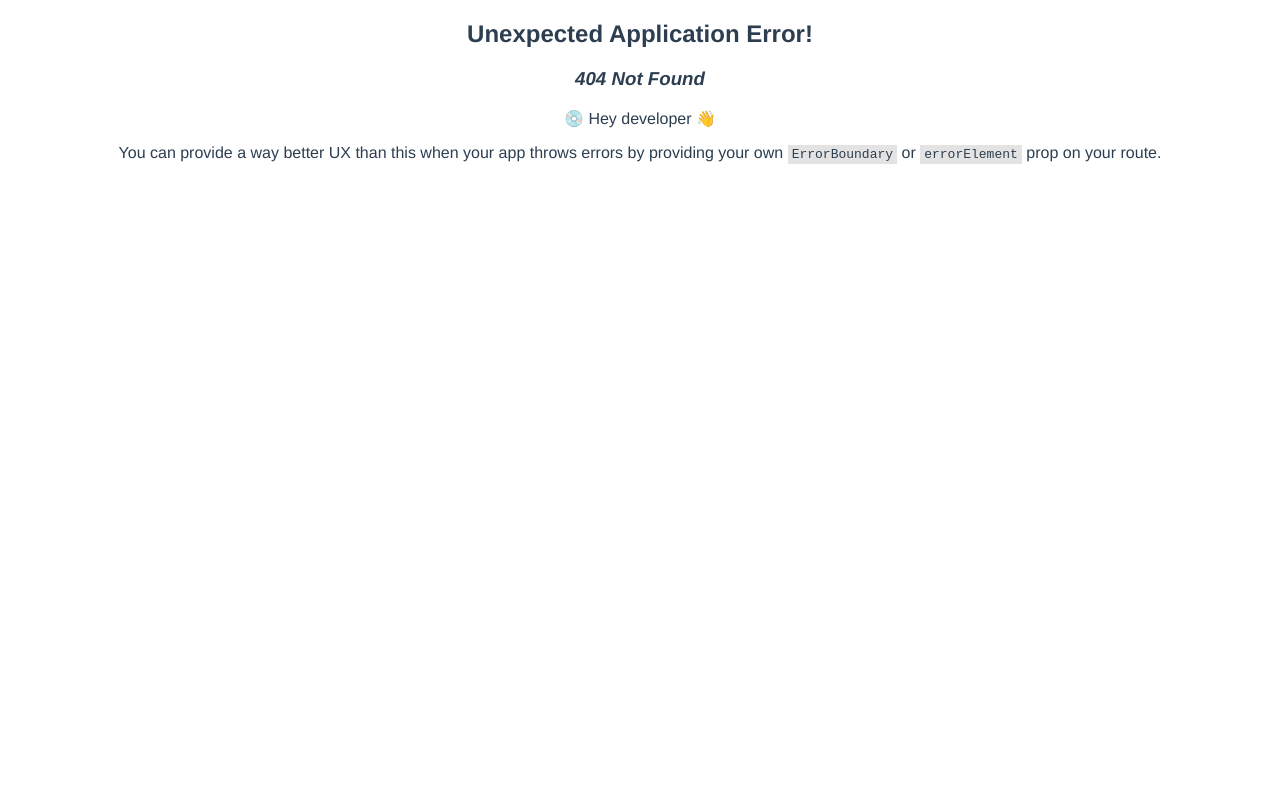
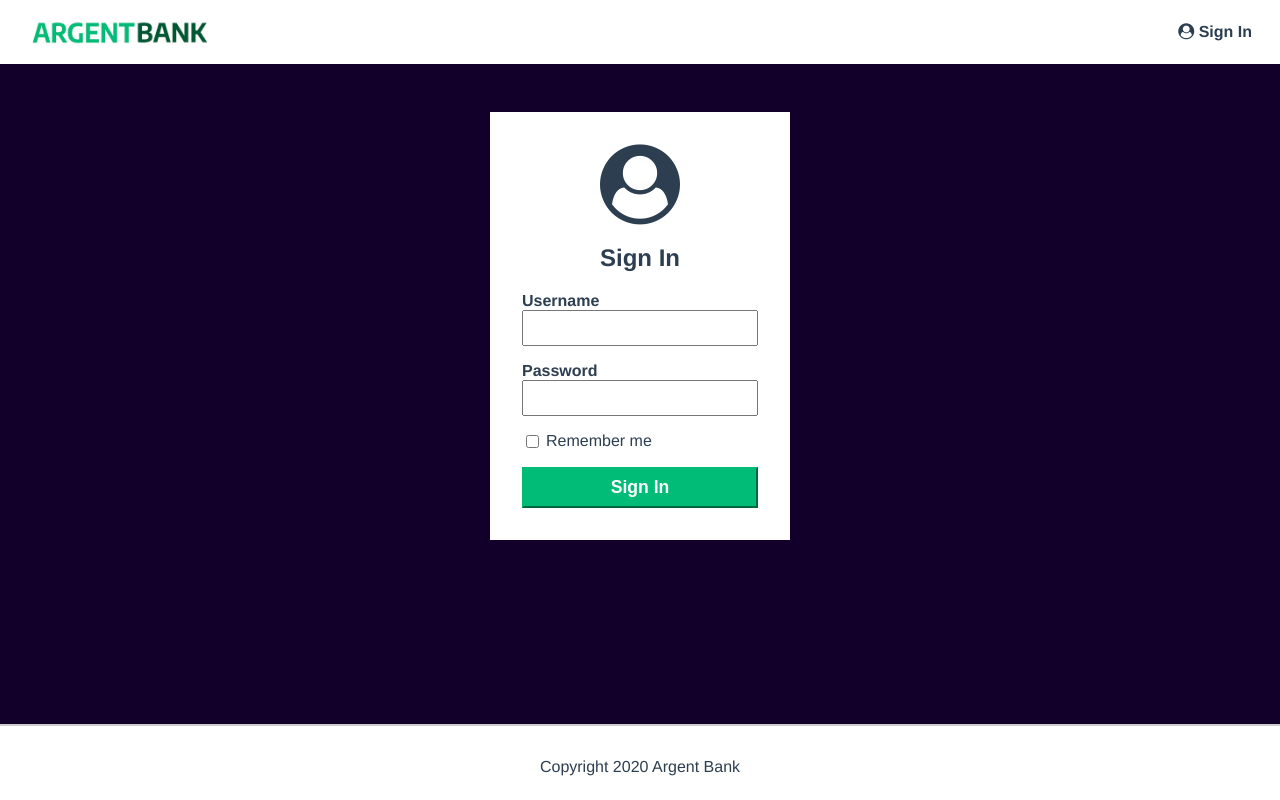
Before and after one commit to ndadevweb/p13-argentbank, a React (Create React App) app: page /sign-in in a window 1280 px wide. Before the commit this address had no page. Built offline with nearby package versions, Linux system fonts and the light colour scheme.

Commit message:
feature: Create login page #2
resolved #2

```diff
--- a/public/index.html
+++ b/public/index.html
@@ -23,6 +23,7 @@
       Learn how to configure a non-root public URL by running `npm run build`.
     -->
   <title>Argent Bank</title>
+  <link rel="stylesheet" href="https://stackpath.bootstrapcdn.com/font-awesome/4.7.0/css/font-awesome.min.css" />
 </head>
 
 <body>
@@ -38,8 +39,6 @@
       To begin the development, run `npm start` or `yarn start`.
       To create a production bundle, use `npm run build` or `yarn build`.
     -->
-  <!-- icons -->
-  <script src="https://kit.fontawesome.com/994e9d2d58.js" crossorigin="anonymous"></script>
 </body>
 
 </html>
--- a/src/App.css
+++ b/src/App.css
@@ -8,10 +8,12 @@ html {
 
 body {
   margin: 0;
+}
+
+#root {
   display: flex;
   flex-direction: column;
   min-height: 100vh;
-  /* background: rgb(37, 37, 37); */
 }
 
 .main {
--- a/src/App.js
+++ b/src/App.js
@@ -7,9 +7,7 @@ function App() {
     <>
       <Navigation />
 
-      <main>
-        <Outlet />
-      </main>
+      <Outlet />
 
       <Footer />
     </>
--- /dev/null
+++ b/src/components/FormSignIn/FormSignIn.js
@@ -0,0 +1,34 @@
+import {
+  SignInContentStyled,
+  SignInIconStyled,
+  InputWrapperStyled,
+  InputRememberStyled,
+  ButtonSubmitStyled
+} from './styles'
+
+export default function FormSignIn() {
+  return (
+    <SignInContentStyled>
+      <SignInIconStyled className="fa fa-user-circle"></SignInIconStyled>
+      <h1>Sign In</h1>
+      <form>
+        <InputWrapperStyled>
+          <label htmlFor="username">Username</label>
+          <input type="text" id="username" />
+        </InputWrapperStyled>
+
+        <InputWrapperStyled>
+          <label htmlFor="password">Password</label>
+          <input type="password" id="password" />
+        </InputWrapperStyled>
+
+        <InputRememberStyled>
+            <input type="checkbox" id="remember-me" />
+            <label htmlFor="remember-me">Remember me</label>
+        </InputRememberStyled>
+
+        <ButtonSubmitStyled>Sign In</ButtonSubmitStyled>
+      </form>
+    </SignInContentStyled>
+  )
+}
--- /dev/null
+++ b/src/components/FormSignIn/styles.js
@@ -0,0 +1,50 @@
+import styled from 'styled-components'
+
+export const SignInContentStyled = styled.section`
+  box-sizing: border-box;
+  background-color: white;
+  width: 300px;
+  margin: 0 auto;
+  margin-top: 3rem;
+  padding: 2rem;
+`
+
+export const SignInIconStyled = styled.i`
+  font-size: 5rem;
+`
+
+export const InputWrapperStyled = styled.div`
+  display: flex;
+  flex-direction: column;
+  text-align: left;
+  margin-bottom: 1rem;
+
+  label {
+    font-weight: bold;
+  }
+
+  input {
+    padding: 5px;
+    font-size: 1.2rem;
+  }
+`
+
+export const InputRememberStyled = styled.div`
+  display: flex;
+
+  label {
+    margin-left: 0.25rem;
+  }
+`
+
+export const ButtonSubmitStyled = styled.button`
+  display: block;
+  width: 100%;
+  padding: 8px;
+  font-size: 1.1rem;
+  font-weight: bold;
+  margin-top: 1rem;
+  border-color: #00bc77;
+  background-color: #00bc77;
+  color: #fff;
+`
--- a/src/components/index.js
+++ b/src/components/index.js
@@ -1,4 +1,5 @@
 export { default as Navigation } from './Navigation/Navigation'
 export { default as Hero } from './Hero/Hero'
 export { default as Features } from './Features/Features'
+export { default as FormSignIn } from './FormSignIn/FormSignIn'
 export { default as Footer } from './Footer/Footer'
--- a/src/pages/Home/Home.js
+++ b/src/pages/Home/Home.js
@@ -2,9 +2,9 @@ import { Features, Hero } from "../../components";
 
 export default function Home() {
   return (
-    <>
+    <main>
       <Hero />
       <Features />
-    </>
+    </main>
   )
 }
--- /dev/null
+++ b/src/pages/Signin/Signin.js
@@ -0,0 +1,9 @@
+import { FormSignIn } from '../../components'
+
+export default function Signin() {
+  return (
+    <main className="main bg-dark">
+      <FormSignIn />
+    </main>
+  )
+}
--- a/src/pages/index.js
+++ b/src/pages/index.js
@@ -1 +1,2 @@
 export { default as Home } from './Home/Home'
+export { default as Signin } from './Signin/Signin'
--- a/src/routes/router.js
+++ b/src/routes/router.js
@@ -1,6 +1,6 @@
 import { createBrowserRouter } from 'react-router-dom'
 import App from '../App'
-import { Home } from '../pages/index'
+import { Home, Signin } from '../pages/index'
 
 export const router = createBrowserRouter([
   {
@@ -10,6 +10,11 @@ export const router = createBrowserRouter([
       {
         index: true,
         element: <Home />
+      },
+      {
+        path: '/sign-in',
+        caseSensitive: true,
+        element: <Signin />
       }
     ]
   }
```
